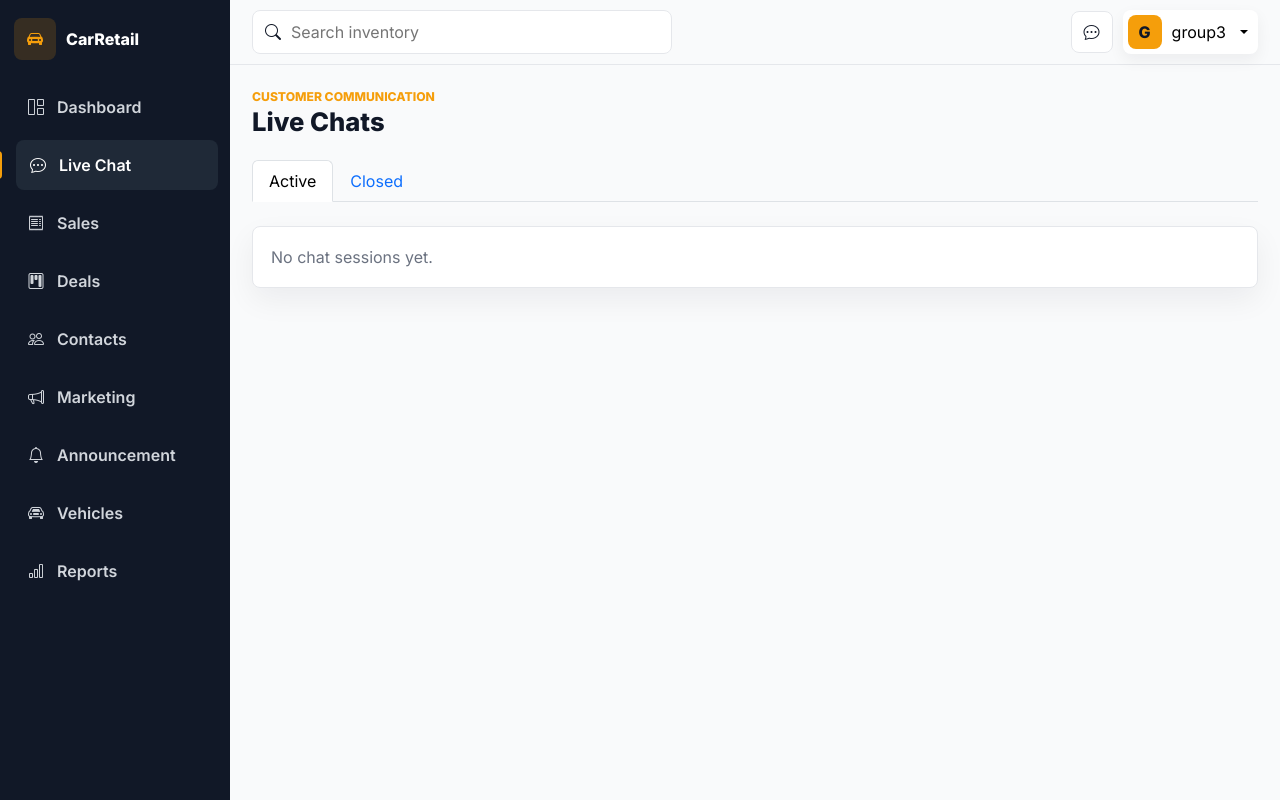
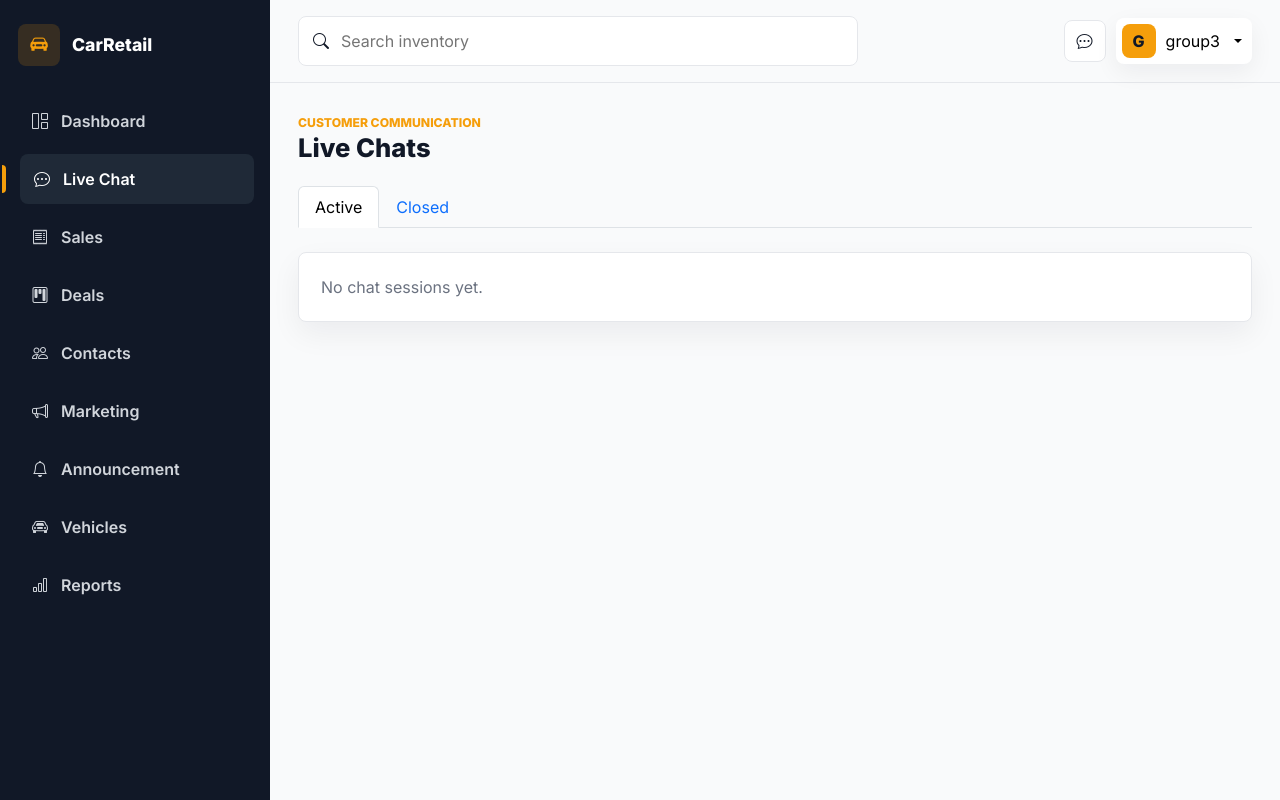
Before and after one commit to mohamed-sinani/CarRetail-crm-system, a Django app: page /messages/ in a window 1280 px wide. Run offline with Django 5.2, Linux system fonts and the light colour scheme; a user stored in the database is signed in; data comes from the database, SQL or seed files in the repository; data that the repository does not hold is empty.

Commit message:
Revert "Compact UI sizing: reduce sidebar, navbar, padding, and spacing"
This reverts commit 3ef469496f3c8eae46800146498c34e1b7f04094.

```diff
--- a/static/css/styles.css
+++ b/static/css/styles.css
@@ -20,20 +20,20 @@ body {
 .crm-sidebar {
     position: fixed;
     inset: 0 auto 0 0;
-    width: 230px;
+    width: 270px;
     background: var(--dark);
     color: #fff;
     z-index: 1040;
-    padding: 18px 14px;
+    padding: 24px 18px;
     transition: transform .24s ease;
 }
 .sidebar-brand {
     display: flex;
     align-items: center;
-    gap: 10px;
+    gap: 12px;
     font-weight: 800;
-    font-size: 1rem;
-    margin-bottom: 22px;
+    font-size: 1.1rem;
+    margin-bottom: 30px;
 }
 .brand-mark, .stat-icon {
     display: inline-grid;
@@ -72,16 +72,16 @@ body {
     background: var(--accent);
 }
 
-.crm-main { margin-left: 230px; min-height: 100vh; display: flex; flex-direction: column; }
+.crm-main { margin-left: 270px; min-height: 100vh; }
 .crm-navbar {
     position: sticky;
     top: 0;
     z-index: 1020;
     display: flex;
     align-items: center;
-    gap: 14px;
-    min-height: 60px;
-    padding: 10px 22px;
+    gap: 16px;
+    min-height: 76px;
+    padding: 16px 28px;
     background: rgba(249, 250, 251, .92);
     backdrop-filter: blur(12px);
     border-bottom: 1px solid var(--line);
@@ -90,12 +90,12 @@ body {
     flex: 1;
     display: flex;
     align-items: center;
-    gap: 8px;
-    max-width: 420px;
+    gap: 10px;
+    max-width: 560px;
     background: #fff;
     border: 1px solid var(--line);
     border-radius: 8px;
-    padding: 8px 12px;
+    padding: 11px 14px;
 }
 .nav-search input {
     border: 0;
@@ -120,8 +120,8 @@ body {
     border: 0;
     background: #fff;
     border-radius: 8px;
-    padding: 5px 10px 5px 5px;
-    box-shadow: 0 6px 16px rgba(17, 24, 39, .06);
+    padding: 6px 10px 6px 6px;
+    box-shadow: 0 8px 24px rgba(17, 24, 39, .06);
 }
 .avatar {
     display: inline-grid;
@@ -133,7 +133,7 @@ body {
     color: #111827;
     font-weight: 800;
 }
-.crm-content { padding: 18px 22px 24px; flex: 1; }
+.crm-content { padding: 26px 28px 40px; }
 .page-heading {
     display: flex;
     align-items: center;
@@ -164,16 +164,16 @@ body {
 }
 .stat-card {
     display: flex;
-    gap: 12px;
+    gap: 14px;
     align-items: center;
-    padding: 14px 16px;
+    padding: 20px;
     transition: transform .2s ease, box-shadow .2s ease;
 }
 .stat-card:hover { transform: translateY(-3px); box-shadow: 0 16px 36px rgba(17, 24, 39, .09); }
 .stat-card p { color: var(--muted); margin: 0 0 4px; font-weight: 600; }
 .stat-card h3 { margin: 0; font-weight: 800; }
 .stat-card span { color: #059669; font-size: .82rem; font-weight: 700; }
-.panel { padding: 18px; }
+.panel { padding: 22px; }
 .panel-head {
     display: flex;
     justify-content: space-between;
```
Also changed, not shown: other parts of static/css/styles.css (+2 -27 lines).
